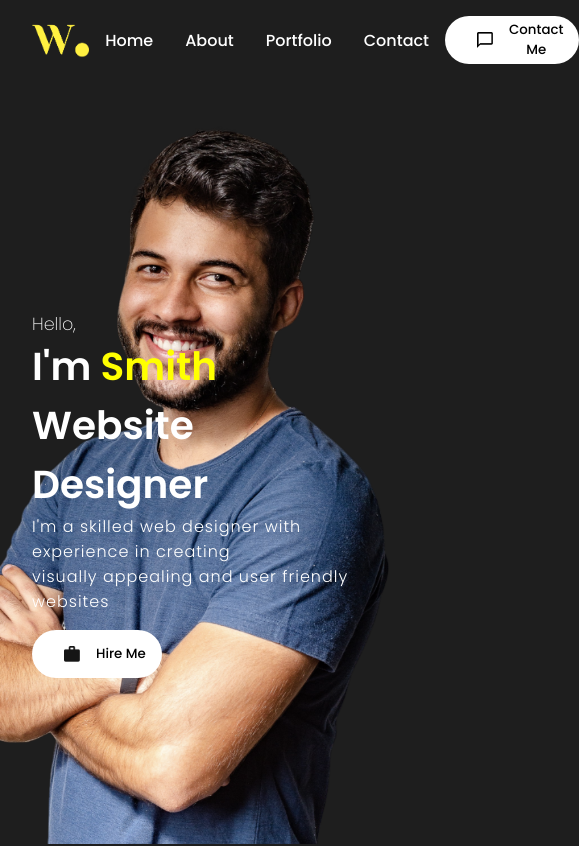
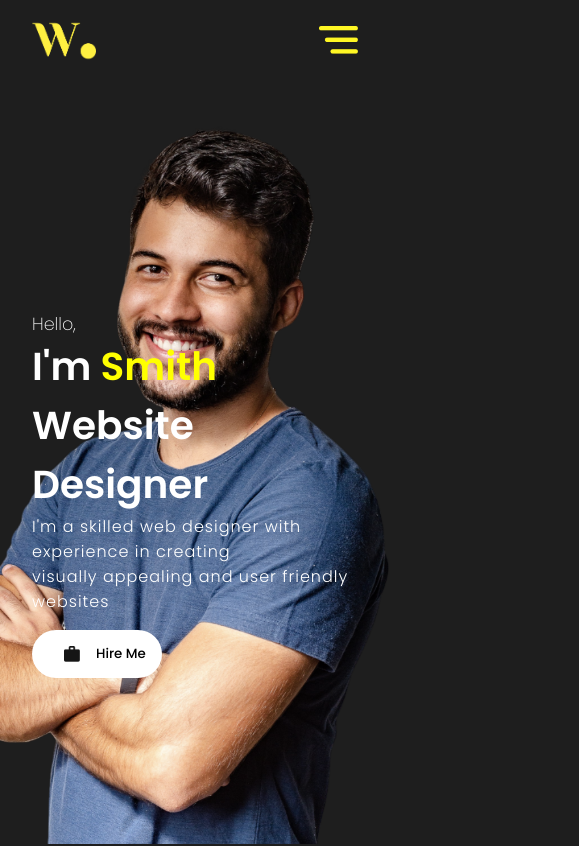
Before and after one commit to muskanmandil/Portfolio-Website, a React (Create React App) app: page / in a window 390 px wide. Shown: the top 846 px of the page, 579 px wide, since content can reach past the window. Built offline with nearby package versions, Linux system fonts and the light colour scheme.

Commit message:
mobile nav created

```diff
--- a/src/components/NavBar/navbar.css
+++ b/src/components/NavBar/navbar.css
@@ -48,3 +48,50 @@
     width: 1rem;
     margin: 1rem;
 }
+
+.active {
+    color: yellow;
+    padding-bottom: 0.5rem;
+    border-bottom: 3px solid yellow;
+    border-radius: 2px;
+}
+
+.mobMenu {
+    display: none;
+    object-fit: cover;
+    height: 1.8rem;
+}
+
+.navMenu {
+    position: absolute;
+    top: 4rem;
+    right: 2rem;
+    z-index: 2;
+    display: flex;
+    flex-direction: column;
+    padding: 0.5rem;
+    height: fit-content;
+    min-width: 15rem;
+    background: rgb(40,40, 40);
+    border-radius: 1rem;
+}
+
+.listItem{
+    color: white;
+    padding: 0.5rem 3rem;
+    margin: 0.25rem;
+    background: rgb(30, 30, 30);
+}
+
+
+@media screen and (max-width: 720px){
+    .mobMenu {
+        display: flex;
+    }
+    .desktopMenu{
+        display: none;
+    }
+    .desktopMenuBtn {
+        display: none;
+    }
+}
--- a/src/components/NavBar/navbar.jsx
+++ b/src/components/NavBar/navbar.jsx
@@ -1,29 +1,39 @@
-import React from "react";
+import React, { useState } from "react";
 import "./navbar.css";
 import {Link} from 'react-scroll'
 
 import logo from "../../assets/logo.png";
 import contactImg from "../../assets/contact.png";
+import menu from '../../assets/menu.png'
 
 const Navbar = () => {
+  const [showMenu, setShowMenu] = useState(false);
   return (
     <nav className="navbar">
-      {/* Logo */}
       <img src={logo} alt="Logo" className="logo" />
-
-      {/* Menu */}
       <div className="desktopMenu">
-        <Link path="/home" className="desktopMenuListItem">Home</Link>
-        <Link path="/about" className="desktopMenuListItem">About</Link>
-        <Link path="/portfolio" className="desktopMenuListItem">Portfolio</Link>
-        <Link path="/contact" className="desktopMenuListItem">Contact</Link>
+        <Link activeClass='active' to='intro' spy={true} smooth={true} offset={-50} duration={500} className="desktopMenuListItem">Home</Link>
+        <Link activeClass='active' to='skills' spy={true} smooth={true} offset={-50} duration={500} className="desktopMenuListItem">About</Link>
+        <Link activeClass='active' to='works' spy={true} smooth={true} offset={-50} duration={500} className="desktopMenuListItem">Portfolio</Link>
+        <Link activeClass='active' to='clients' spy={true} smooth={true} offset={-50} duration={500} className="desktopMenuListItem">Clients</Link>
       </div>
-
-      {/* Contact Me Button */}
-      <button className="desktopMenuBtn">
+      <button className="desktopMenuBtn" onClick={()=>{
+        document.getElementById('contact').scrollIntoView({behavior: 'smooth'})
+      }}>
         <img src={contactImg} alt="" className="desktopMenuIcon" />{" "}
         Contact Me
       </button>
+
+      <img src={menu} alt="Menu" className="mobMenu" onClick={()=>setShowMenu(!showMenu)} />
+      <div className="navMenu" style={{display: showMenu? 'flex' : 'none'}}>
+        <Link activeClass='active' to='intro' spy={true} smooth={true} offset={-50} duration={500} className="listItem" onClick={()=>setShowMenu(false)}>Home</Link>
+        <Link activeClass='active' to='skills' spy={true} smooth={true} offset={-50} duration={500} className="listItem" onClick={()=>setShowMenu(false)}>About</Link>
+        <Link activeClass='active' to='works' spy={true} smooth={true} offset={-50} duration={500} className="listItem" onClick={()=>setShowMenu(false)}>Portfolio</Link>
+        <Link activeClass='active' to='clients' spy={true} smooth={true} offset={-50} duration={500} className="listItem" onClick={()=>setShowMenu(false)}>Clients</Link>
+        <Link activeClass='active' to='contact' spy={true} smooth={true} offset={-50} duration={500} className="listItem" onClick={()=>setShowMenu(false)}>Contact</Link>
+      </div>
+
+
     </nav>
   );
 };
```
